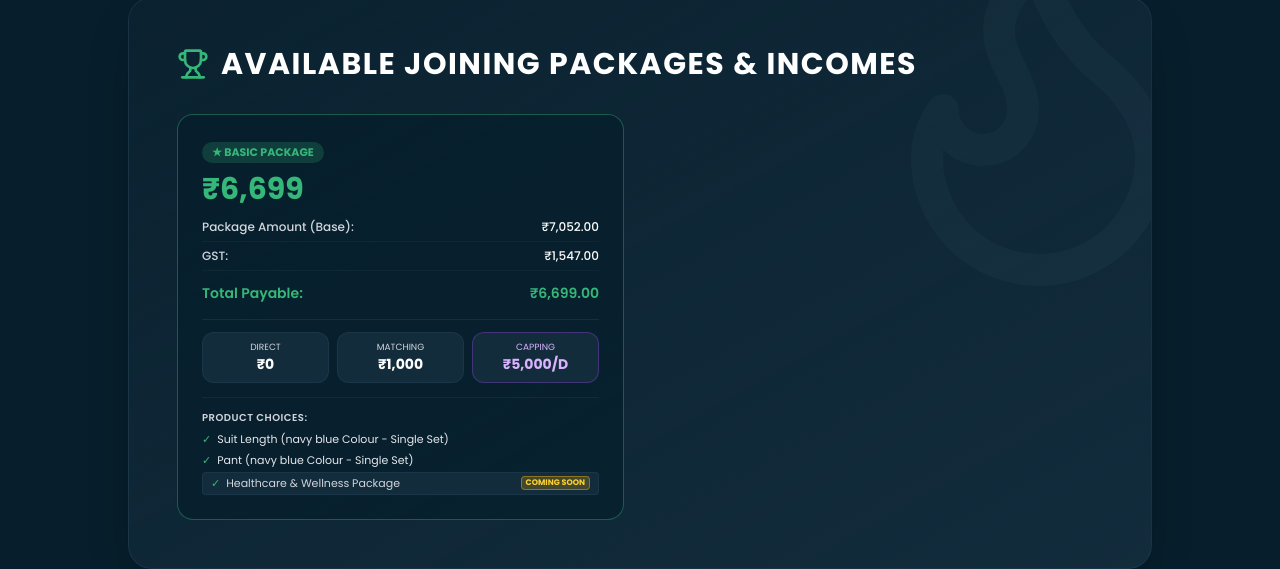
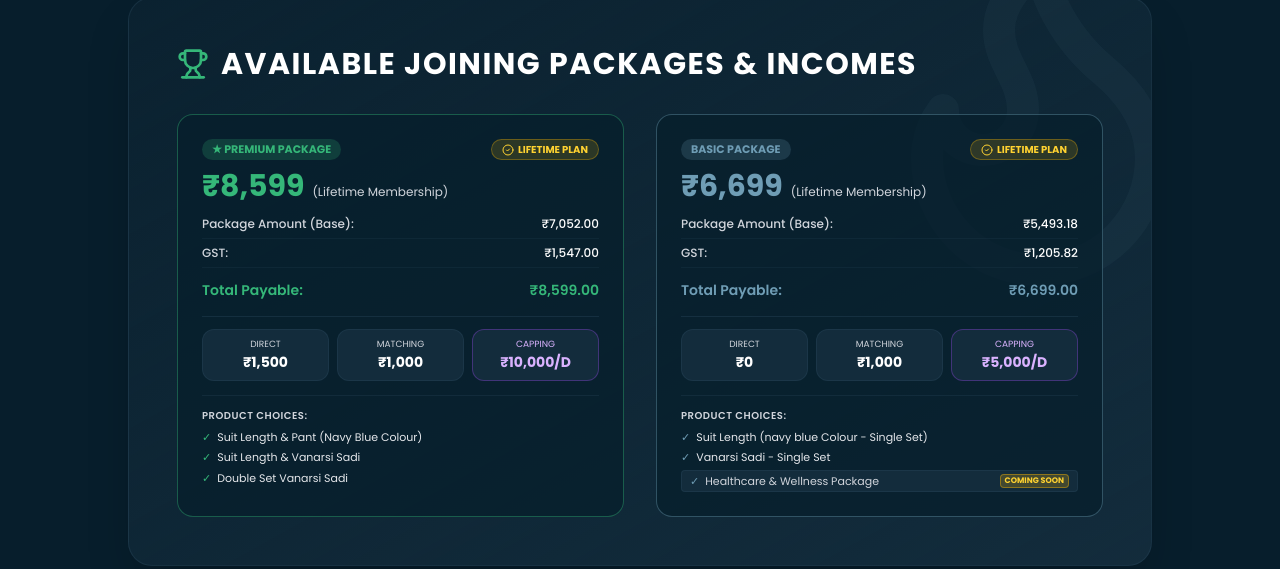
Before and after one commit to u0798238-ctrl/future-grow-live, a React (Vite) app: page /plan in a window 1280 px wide. Shown: the part 366-935 px from the top of the page. Built offline with nearby package versions, Linux system fonts and the light colour scheme; no server answers; the database is empty.

Commit message:
Update Lifetime packages (8599 & 6699) and refresh product selections

```diff
--- a/src/lib/mlmStore.ts
+++ b/src/lib/mlmStore.ts
@@ -195,6 +195,20 @@ export const INITIAL_AWARDED_GIFTS: AwardedGift[] = [
 
 export const DEFAULT_PACKAGES: MlmPackage[] = [
   {
+    id: 1,
+    name: 'Premium',
+    price: 8599,
+    directIncome: 1500,
+    binaryIncome: 1000,
+    capping: 10000,
+    status: 'Active',
+    productChoices: [
+      'Suit Length & Pant (Navy Blue Colour)',
+      'Suit Length & Vanarsi Sadi',
+      'Double Set Vanarsi Sadi'
+    ]
+  },
+  {
     id: 2,
     name: 'Basic',
     price: 6699,
@@ -204,7 +218,7 @@ export const DEFAULT_PACKAGES: MlmPackage[] = [
     status: 'Active',
     productChoices: [
       'Suit Length (navy blue Colour - Single Set)',
-      'Pant (navy blue Colour - Single Set)',
+      'Vanarsi Sadi - Single Set',
       'Healthcare & Wellness Package'
     ]
   },
@@ -212,7 +226,7 @@ export const DEFAULT_PACKAGES: MlmPackage[] = [
 
 export const DEFAULT_SYSTEM_SETTINGS: SystemSettings = {
   registrationOpen: true,
-  defaultFee: 6699,
+  defaultFee: 8599,
   directIncome: 1500,
   binaryMatching: 1000,
   dailyCappingPairs: 10,
@@ -225,42 +239,28 @@ export const DEFAULT_SYSTEM_SETTINGS: SystemSettings = {
 
 export const getMlmPackages = (): MlmPackage[] => {
   try {
+    // Migration check: ensure both 8599 (Premium) and 6699 (Basic) exist with updated products
+    const migrationKey = 'mlm_pkg_restore_8599_6699_saree_v11';
+    const isMigrated = localStorage.getItem(migrationKey);
+
+    if (!isMigrated) {
+      localStorage.setItem('mlm_packages', JSON.stringify(DEFAULT_PACKAGES));
+      localStorage.setItem(migrationKey, 'true');
+      return DEFAULT_PACKAGES;
+    }
+
     const raw = localStorage.getItem('mlm_packages');
     if (raw) {
       const parsed = JSON.parse(raw);
       if (Array.isArray(parsed) && parsed.length > 0) {
-        let updated = parsed.filter(p => p.price !== 8599 && !p.name.includes('Premium'));
-        const v7Done = localStorage.getItem('mlm_pkg_v7_pant_blue_update');
-        if (!v7Done) {
-          updated = updated.map((p: MlmPackage) => {
-            if (p.price === 6699 || p.name.toLowerCase() === 'basic') {
-              return {
-                ...p,
-                directIncome: 0,
-                binaryIncome: 1000,
-                capping: 5000,
-                productChoices: [
-                  'Suit Length (navy blue Colour - Single Set)',
-                  'Pant (navy blue Colour - Single Set)',
-                  'Healthcare & Wellness Package'
-                ]
-              };
-            }
-            return p;
-          });
-          localStorage.setItem('mlm_packages', JSON.stringify(updated));
-          localStorage.setItem('mlm_pkg_v7_pant_blue_update', 'true');
+        // Ensure both packages are present in the list
+        const has8599 = parsed.some(p => p.price === 8599 || p.name?.toLowerCase().includes('premium'));
+        const has6699 = parsed.some(p => p.price === 6699 || p.name?.toLowerCase().includes('basic'));
+        if (!has8599 || !has6699) {
+          localStorage.setItem('mlm_packages', JSON.stringify(DEFAULT_PACKAGES));
+          return DEFAULT_PACKAGES;
         }
-
-        // Ensure 8599 is purged
-        const purge8599 = localStorage.getItem('mlm_purge_8599');
-        if (!purge8599) {
-           updated = updated.filter(p => p.price !== 8599 && !p.name.includes('Premium'));
-           localStorage.setItem('mlm_packages', JSON.stringify(updated));
-           localStorage.setItem('mlm_purge_8599', 'true');
-        }
-
-        return updated;
+        return parsed;
       }
     }
   } catch (e) {
@@ -271,11 +271,11 @@ export const getMlmPackages = (): MlmPackage[] => {
 };
 
 export const getPackagePriceBreakdown = (price: number) => {
-  if (price === 6699) {
+  if (price === 8599) {
     return {
       baseAmount: 7052.00,
       gstAmount: 1547.00,
-      totalPayable: 6699.00,
+      totalPayable: 8599.00,
       gstLabel: 'GST'
     };
   }
--- a/src/pages/admin/PackagesPage.tsx
+++ b/src/pages/admin/PackagesPage.tsx
@@ -78,10 +78,19 @@ export function PackagesPage() {
       binaryIncome: binaryNum,
       capping: cappingNum,
       status: formData.status,
-      productChoices: editingPackage?.productChoices || [
-        'Suit Length & Pant (Navy Blue Colour)',
-        'Suit Length & Pant (Green Colour)',
-      ]
+      productChoices: editingPackage?.productChoices || (
+        formData.name.toLowerCase().includes('basic') || priceNum === 6699
+          ? [
+              'Suit Length (navy blue Colour - Single Set)',
+              'Vanarsi Sadi - Single Set',
+              'Healthcare & Wellness Package'
+            ]
+          : [
+              'Suit Length & Pant (Navy Blue Colour)',
+              'Suit Length & Vanarsi Sadi',
+              'Double Set Vanarsi Sadi'
+            ]
+      )
     };
 
     saveMlmPackage(pkgToSave);
--- a/src/pages/admin/UsersPage.tsx
+++ b/src/pages/admin/UsersPage.tsx
@@ -128,7 +128,7 @@ export function UsersPage() {
         position: addFormData.position || 'Left',
         password: addFormData.password?.trim() || '123456',
         utrNumber: isFree ? freeUtr : (addFormData.utrNumber?.trim() || 'MANUAL_ADMIN_ADD'),
-        paymentAmount: isFree ? 0 : ((addFormData.package?.includes('Basic') || addFormData.package?.includes('6699')) ? 6699 : 6699),
+        paymentAmount: isFree ? 0 : ((addFormData.package?.includes('Basic') || addFormData.package?.includes('6699')) ? 6699 : 8599),
         status: isFree ? 'Active' : addFormData.status,
         isFreeId: isFree,
         insertInBetween: isBetween,
@@ -293,7 +293,7 @@ export function UsersPage() {
 
   const handleConfirmActivate = () => {
     if (!activateModalUser) return;
-    const pkgPrice = activatePackage === 'Basic' ? 6699 : 6699;
+    const pkgPrice = activatePackage === 'Basic' ? 6699 : 8599;
     activateUserAccount(activateModalUser.id, {
       package: activatePackage,
       selectedProduct: activateProduct,
@@ -1559,7 +1559,6 @@ export function UsersPage() {
                   </div>
                 </div>
 
-                {/* Product Selection */}
                 <div>
                   <label className="text-xs font-semibold text-gray-300 block mb-1.5">Delivered Product *</label>
                   <select
@@ -1567,10 +1566,19 @@ export function UsersPage() {
                     onChange={(e) => setActivateProduct(e.target.value)}
                     className="w-full bg-[#071E2C] border border-[#28485A]/50 p-2.5 rounded-xl text-white text-xs focus:outline-none focus:border-emerald-400"
                   >
-                    <option value="Suit Length & Pant (Navy Blue Colour)">Suit Length & Pant (Navy Blue Colour)</option>
-                    <option value="Suit Length & Pant (Green Colour)">Suit Length & Pant (Green Colour)</option>
-                    <option value="Suit Length & Pant (Black Colour)">Suit Length & Pant (Black Colour)</option>
-                    <option value="Suit Length (Single Piece)">Suit Length (Single Piece)</option>
+                    {activatePackage === 'Basic' ? (
+                      <>
+                        <option value="Suit Length (navy blue Colour - Single Set)">Suit Length (navy blue Colour - Single Set)</option>
+                        <option value="Vanarsi Sadi - Single Set">Vanarsi Sadi - Single Set</option>
+                        <option value="Healthcare & Wellness Package" disabled>Healthcare & Wellness Package (Coming Soon)</option>
+                      </>
+                    ) : (
+                      <>
+                        <option value="Suit Length & Pant (Navy Blue Colour)">Suit Length & Pant (Navy Blue Colour)</option>
+                        <option value="Suit Length & Vanarsi Sadi">Suit Length & Vanarsi Sadi</option>
+                        <option value="Double Set Vanarsi Sadi">Double Set Vanarsi Sadi</option>
+                      </>
+                    )}
                   </select>
                 </div>
 
@@ -1938,7 +1946,9 @@ export function UsersPage() {
                           value={addFormData.package}
                           onChange={(e) => {
                             const newPkg = e.target.value;
-                            const defaultProd = newPkg === 'Basic' ? 'Shuit lanth (Single Piece)' : 'Shuit lanth & paint';
+                            const defaultProd = newPkg === 'Basic'
+                              ? 'Suit Length (navy blue Colour - Single Set)'
+                              : 'Suit Length & Pant (Navy Blue Colour)';
                             setAddFormData({...addFormData, package: newPkg, selectedProduct: defaultProd});
                           }}
                           className="w-full bg-[#071E2C] border border-[#28485A]/50 p-2.5 rounded-lg text-white text-sm focus:outline-none focus:border-[#6F9DB5]"
@@ -1970,13 +1980,14 @@ export function UsersPage() {
                         {addFormData.package === 'Basic' ? (
                           <>
                             <option value="Suit Length (navy blue Colour - Single Set)">1. Suit Length (navy blue Colour - Single Set)</option>
-                            <option value="Pant (Green Colour - Single Set)">2. Pant (Green Colour - Single Set)</option>
-                            <option value="Healthcare & Wellness Package" disabled>4. Healthcare & Wellness Package (Coming Soon)</option>
+                            <option value="Vanarsi Sadi - Single Set">2. Vanarsi Sadi - Single Set</option>
+                            <option value="Healthcare & Wellness Package" disabled>3. Healthcare & Wellness Package (Coming Soon)</option>
                           </>
                         ) : (
                           <>
-                            <option value="Suit Length & Pant (Green Colour)">1. Suit Length & Pant (Green Colour)</option>
-                            <option value="Suit Length & Pant (Navy Blue Colour)">2. Suit Length & Pant (Navy Blue Colour)</option>
+                            <option value="Suit Length & Pant (Navy Blue Colour)">1. Suit Length & Pant (Navy Blue Colour)</option>
+                            <option value="Suit Length & Vanarsi Sadi">2. Suit Length & Vanarsi Sadi</option>
+                            <option value="Double Set Vanarsi Sadi">3. Double Set Vanarsi Sadi</option>
                           </>
                         )}
                       </select>
--- a/src/pages/public/PlanPage.tsx
+++ b/src/pages/public/PlanPage.tsx
@@ -59,11 +59,12 @@ export function PlanPage() {
 
                 const defaultChoices = !isPremium ? [
                   { name: 'Suit Length (navy blue Colour - Single Set)', comingSoon: false },
-                  { name: 'Pant (navy blue Colour - Single Set)', comingSoon: false },
+                  { name: 'Vanarsi Sadi - Single Set', comingSoon: false },
                   { name: 'Healthcare & Wellness Package', comingSoon: true }
                 ] : [
-                  { name: 'Suit Length & Pant (Green Colour)', comingSoon: false },
                   { name: 'Suit Length & Pant (Navy Blue Colour)', comingSoon: false },
+                  { name: 'Suit Length & Vanarsi Sadi', comingSoon: false },
+                  { name: 'Double Set Vanarsi Sadi', comingSoon: false }
                 ];
 
                 const productList = pkg.productChoices && pkg.productChoices.length > 0
@@ -80,13 +81,20 @@ export function PlanPage() {
                       isPremium ? 'border-[#35B779]/40' : 'border-[#6F9DB5]/40'
                     }`}
                   >
-                    <div className={`inline-block px-2.5 py-0.5 font-bold text-[11px] rounded-full uppercase mb-2 ${
-                      isPremium ? 'bg-[#35B779]/20 text-[#35B779]' : 'bg-[#6F9DB5]/20 text-[#6F9DB5]'
-                    }`}>
-                      {isPremium ? '★ ' : ''}{pkg.name} Package
+                    <div className="flex flex-wrap items-center justify-between gap-2 mb-2">
+                      <div className={`inline-block px-2.5 py-0.5 font-bold text-[11px] rounded-full uppercase ${
+                        isPremium ? 'bg-[#35B779]/20 text-[#35B779]' : 'bg-[#6F9DB5]/20 text-[#6F9DB5]'
+                      }`}>
+                        {isPremium ? '★ ' : ''}{pkg.name} Package
+                      </div>
+                      <div className="inline-flex items-center gap-1 px-2.5 py-0.5 font-bold text-[10px] rounded-full uppercase bg-amber-400/15 text-amber-300 border border-amber-400/30">
+                        <CheckCircle2 className="w-3 h-3 text-amber-300" />
+                        Lifetime Plan
+                      </div>
                     </div>
                     <div className={`text-2xl md:text-3xl font-bold mb-3 ${isPremium ? 'text-[#35B779]' : 'text-[#6F9DB5]'}`}>
                       ₹{breakdown.totalPayable.toLocaleString('en-IN')}
+                      <span className="text-xs font-normal text-gray-300 ml-2">(Lifetime Membership)</span>
                     </div>
                     <div className="space-y-1.5 text-xs font-medium text-white">
                       <div className="flex justify-between border-b border-[#28485A]/20 pb-1.5">
--- a/src/pages/public/RegisterPage.tsx
+++ b/src/pages/public/RegisterPage.tsx
@@ -46,14 +46,15 @@ export function RegisterPage() {
   const currentSelectedPkg = availablePackages.find(p => p.id === selectedPackageId) || availablePackages[0] || {
     id: 1,
     name: 'Premium',
-    price: 6699,
+    price: 8599,
     directIncome: 1500,
     binaryIncome: 1000,
     capping: 10000,
     status: 'Active',
     productChoices: [
-      'Suit Length & Pant (Green Colour)',
       'Suit Length & Pant (Navy Blue Colour)',
+      'Suit Length & Vanarsi Sadi',
+      'Double Set Vanarsi Sadi'
     ]
   };
 
@@ -62,11 +63,12 @@ export function RegisterPage() {
     const isBasic = pkg.name.toLowerCase().includes('basic') || pkg.price === 6699;
     const defaultChoices = isBasic ? [
       { name: 'Suit Length (navy blue Colour - Single Set)', comingSoon: false },
-      { name: 'Pant (Green Colour - Single Set)', comingSoon: false },
+      { name: 'Vanarsi Sadi - Single Set', comingSoon: false },
       { name: 'Healthcare & Wellness Package', comingSoon: true }
     ] : [
-      { name: 'Suit Length & Pant (Green Colour)', comingSoon: false },
       { name: 'Suit Length & Pant (Navy Blue Colour)', comingSoon: false },
+      { name: 'Suit Length & Vanarsi Sadi', comingSoon: false },
+      { name: 'Double Set Vanarsi Sadi', comingSoon: false }
     ];
 
     const productList = pkg.productChoices && pkg.productChoices.length > 0
@@ -843,8 +845,11 @@ export function RegisterPage() {
                                 className="w-4 h-4 text-[#35B779] focus:ring-[#35B779] bg-transparent border-[#28485A] mt-0.5 sm:mt-0 cursor-pointer"
                               />
                               <div>
-                                <div className="flex items-center gap-1.5">
+                                <div className="flex items-center gap-1.5 flex-wrap">
                                   <span className="font-bold text-white text-sm sm:text-base">{pkg.name} Package</span>
+                                  <span className="text-[9px] font-bold bg-amber-400/20 text-amber-300 border border-amber-400/40 px-1.5 py-0.2 rounded uppercase tracking-wider">
+                                    Lifetime
+                                  </span>
                                   {isSelected && (
                                     <span className="text-[9px] font-bold bg-[#35B779] text-gray-950 px-1.5 py-0.2 rounded uppercase tracking-wider">
                                       Active
```
